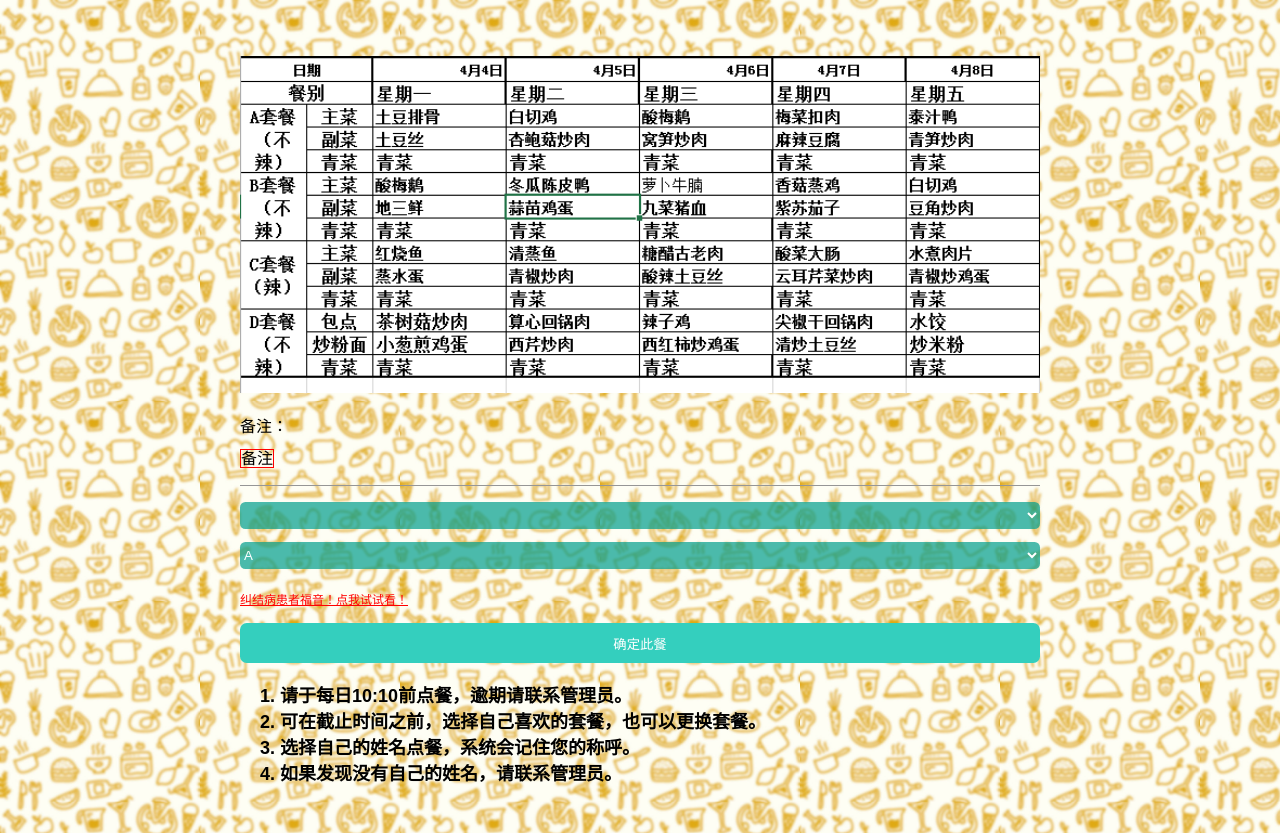
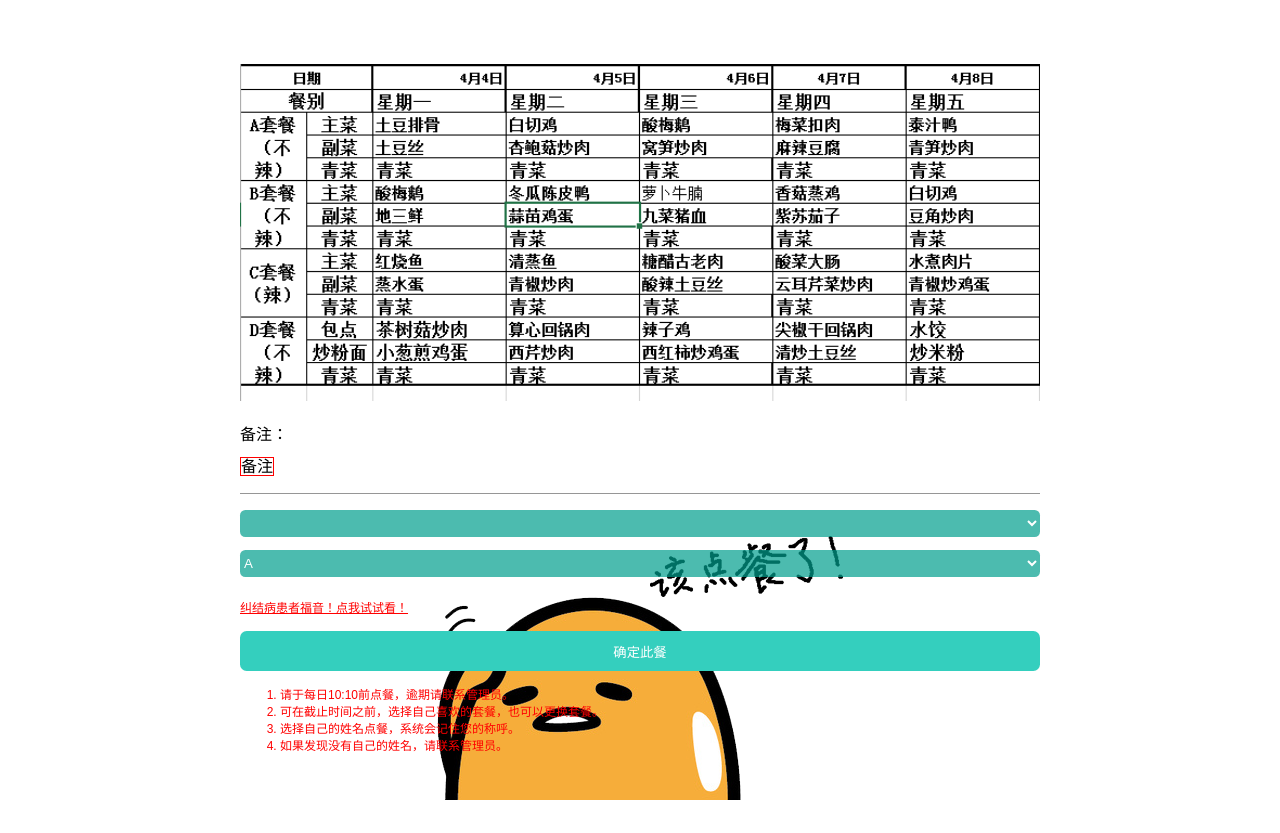
Before and after one commit to Yangholmes/orderMeal, a PHP site: page / in a window 1280 px wide. After the commit the page ends 800 px from the top, so only its background shows below. Run offline with PHP 8.4, Linux system fonts and the light colour scheme; lists and menus that the app fills with data are empty.

Commit message:
modified some css ~

```diff
--- a/index.css
+++ b/index.css
@@ -1,16 +1,18 @@
 @CHARSET "UTF-8";
 
 html{
-	width: 100%;
+	width: 100%; height: 100%;
 }
 body{
 	width: 95%; height: 100%;
 	margin: 0 auto;
 	font-family: "Microsoft YaHei", 微软雅黑, sans-serif;
 	font-size: 100%;
-	background: url('background.jpg');
-	background-repeat: repeat;
-	background-size: 100px;
+	background: url('illustration.png');
+	background-repeat: no-repeat;
+	background-size: 150px;
+	background-position-x: center;
+	background-position-y: bottom;
 }
 p,h1,h2,h3,h4,h5,h6,input,output{
 	padding: 0; margin: 0;
@@ -18,7 +20,7 @@ p,h1,h2,h3,h4,h5,h6,input,output{
 }
 
 main{
-	margin: 3em .5em;
+	padding: 3.5rem .5rem;
 }
 
 .gallery{
@@ -54,7 +56,7 @@ main{
 	display: block;
 	background-color: rgba(0, 158, 142, 0.7);
 	border-style: none;
-	border-radius: .4EM;
+	border-radius: .4em;
 	color: #fff;
 }
 .selector a#random-meal{
@@ -82,9 +84,9 @@ main{
 	background-color: #34cfbe;
 }
 .selector div#caution {
-	color: black;
-	font-size: .75em;
-	font-weight: bold;
+	color: red;
+	font-size: .5em;
+	/*font-weight: bold;*/
 }
 
 footer{
@@ -101,11 +103,11 @@ footer .copyrightInformation{
 @media only screen and (min-width: 960px){
 	main{
 		width: 800px;
-		margin: 3em auto;
+		margin: 0em auto;
 	}
 	body{
-		background: url('background.jpg');
-		background-repeat: repeat;
-		background-size: 200px;
+		/*background: url('background.jpg');*/
+		background-repeat: no-repeat;
+		background-size: initial;
 	}
 }
--- a/index.html
+++ b/index.html
@@ -10,7 +10,10 @@
 
 	<body>
 		<header></header>
-
+		<!-- side bar left start -->
+		<div class="sidebar" id="left-main"></div>
+		<!-- side bar left end -->
+		<!-- main start -->
 		<main>
 			<div class="gallery">
 				<img src="manage/img.png" alt="菜单" />
@@ -41,13 +44,16 @@
 				</div>
 			</div>
 		</main>
+		<!-- main end -->
+		<!-- side bar right start -->
+		<div class="sidebar" id="right-main"></div>
+		<!-- side bar right end -->
+		<!-- <footer>
+			<div class="copyrightInformation">
+				<p>Yangholmes 为 通导信息 设计</p>
+			</div>
+		</footer> -->
 
 		<script type="text/javascript" src="index.js"></script>
 	</body>
-
-	<!-- <footer>
-		<div class="copyrightInformation">
-			<p>Yangholmes 为 通导信息 设计</p>
-		</div>
-	</footer> -->
 </html>
--- a/manage/terminal/index.js
+++ b/manage/terminal/index.js
@@ -19,6 +19,7 @@ queryMsg.prototype = {
 /**
  * mysql配置信息
  * [Object]
+ * 变量含义一如其名
  */
 function mysqlConfig(host, usrname, psw, database){
 	this.host = host;
@@ -120,4 +121,4 @@ function sendCmdQuery(cmd){
 }
 
 window.onload = init();
-var myConfig = new mysqlConfig('', '', '', '');
+var myConfig = new mysqlConfig('', '', '', '');//全局变量，用于保持连接信息
```
Also changed, not shown: manage/terminal/index.css (+12 -3 lines), manage/terminal/mysql-query.php (+5 -2 lines), illustration.png (added), manage/terminal/coding-fonts/Inconsolata.otf (added), manage/terminal/coding-fonts/MONACO.TTF (added), manage/terminal/coding-fonts/Monofur.ttf (added), manage/terminal/coding-fonts/Profont.ttf (added), 2 other files.
